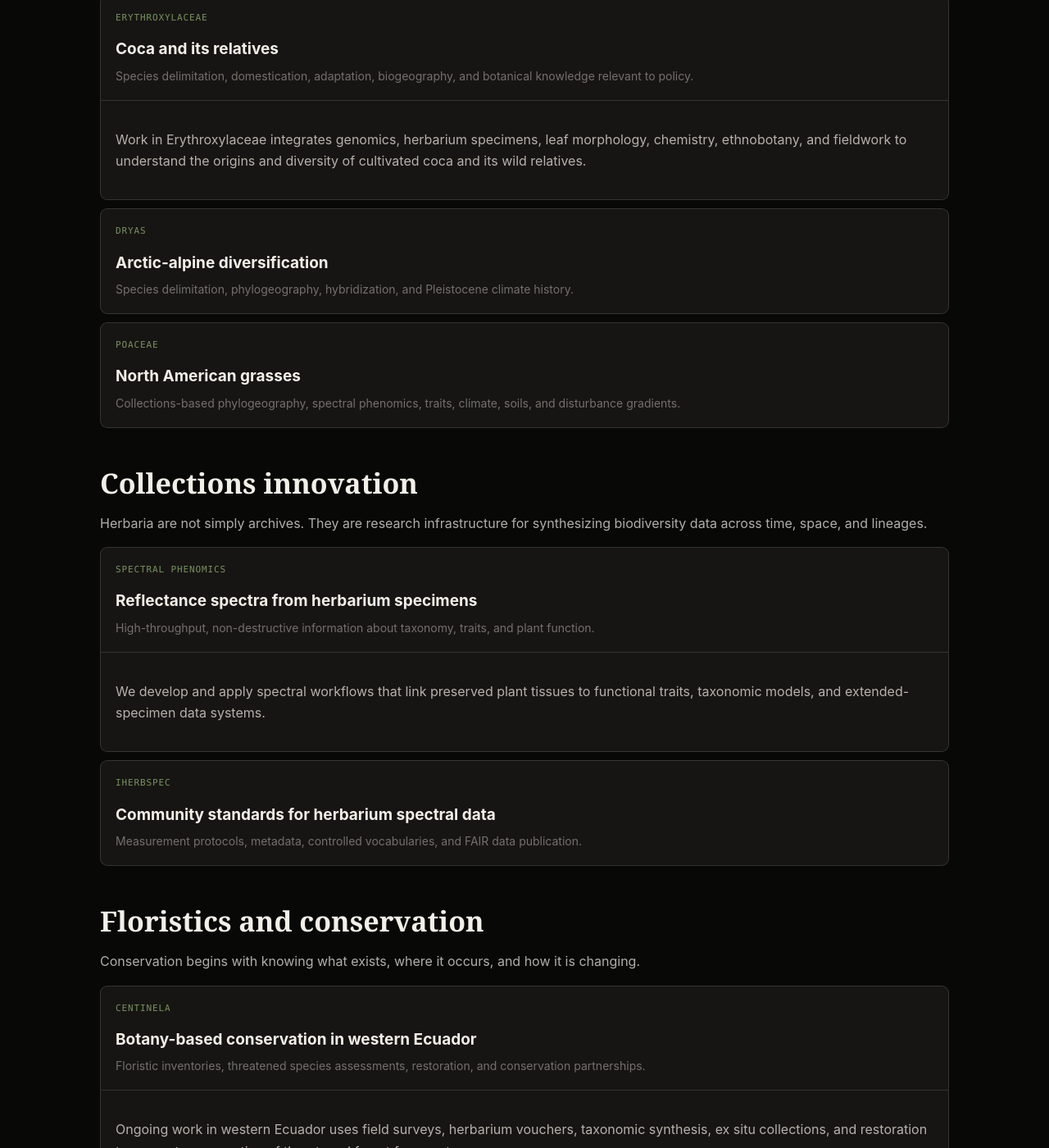
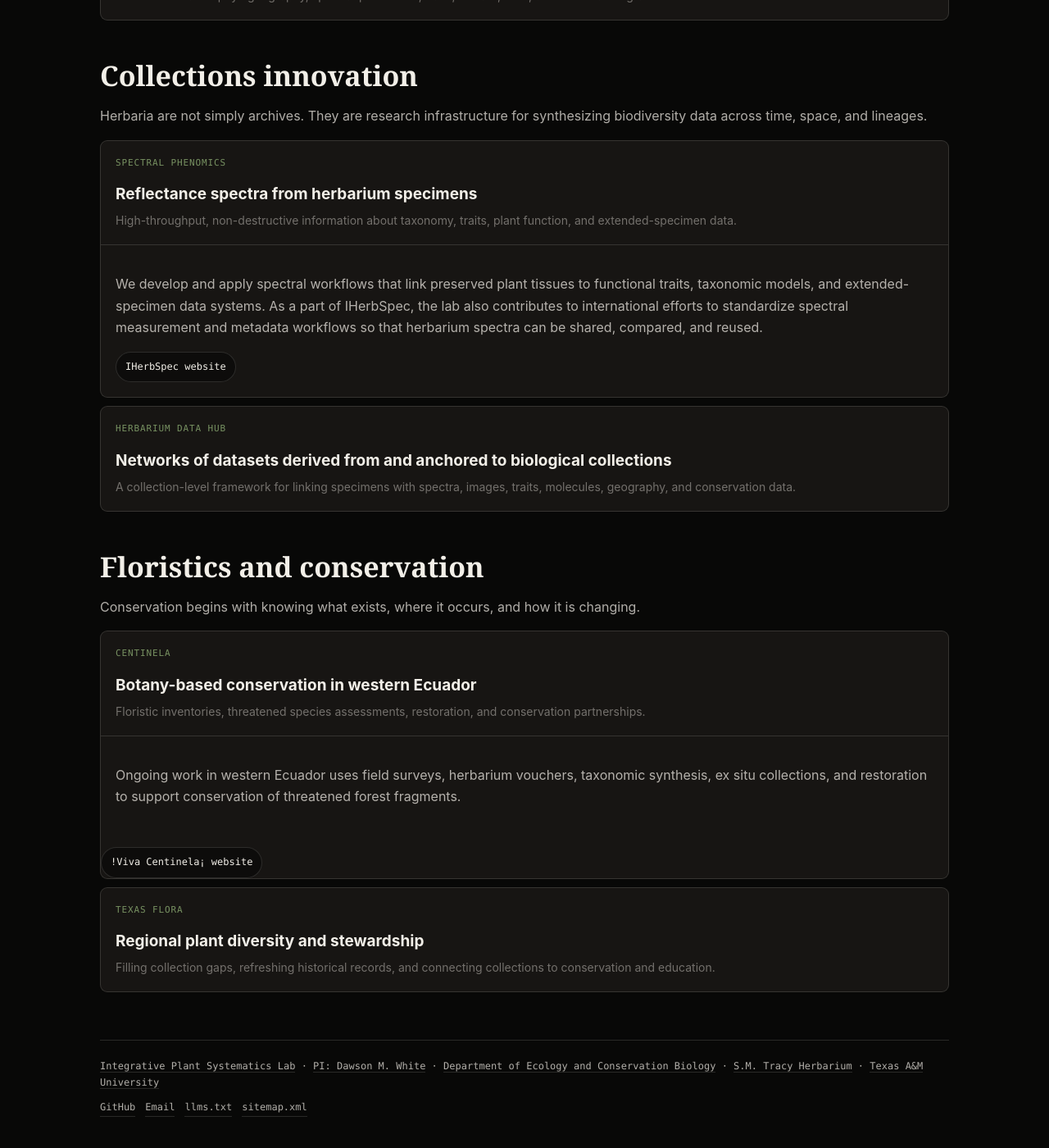
Before and after one commit to Erythroxylum/whiteplantsystematics.org, a Jekyll site: the page built from research.html, in a window 1280 px wide and 1400 px high, scrolled down 1089 px. Shown: the whole window at 82% size. Built offline with Jekyll 4.4.1, drawn with Linux system fonts in a browser that asks for light colours; some of the changed text lies outside the part shown.

Commit message:
join and research

```diff
--- a/join.html
+++ b/join.html
@@ -28,7 +28,7 @@ canonical: "https://whiteplantsystematics.org/join.html"
   </summary>
   <div class="layer-body">
     <p>
-      The Integrative Plant Systematics Lab at Texas A&amp;M University is recruiting a postdoctoral research associate to work on genomic and phenomic dimensions of plant evolution. The postdoc should be a botanist, broadly defined, and will be based in College Station to assist with the development and output of an integrative phylogeographic study of a focal grass clade.
+      The Integrative Plant Systematics Lab at Texas A&amp;M University is recruiting a postdoctoral research associate to work on genomic and phenomic dimensions of plant evolution. The postdoc should be a botanist (broadly defined) and will be based in College Station to assist with the development and output of an integrative phylogeographic study of a focal grass clade.
     </p>
 
     <p>
--- a/research.html
+++ b/research.html
@@ -7,13 +7,10 @@ canonical: "https://whiteplantsystematics.org/research.html"
 
 <div class="crumb"><a href="index.html">Home</a> › Research</div>
 <h1 class="title">Exploring and characterizing plant diversity and diversification</h1>
-<p class="lede">Our research asks how plant lineages vary in space and time, how we can name and classify them, how they evolve, and how botanical knowledge can support human and ecological functioning.</p>
+<p class="lede">We combine field collections, herbarium study, morphology, phylogenomics, population genomics, spectral phenomics, and comparative methods to study plant lineages and their evolutionary histories.</p>
 
-<div class="hero-img img-placeholder">Add research montage: field team · specimen · phylogeny · spectra · map</div>
 
-<h2 id="systematics">Integrative plant systematics</h2>
-<p>We combine field collections, herbarium study, morphology, phylogenomics, population genomics, spectral phenomics, and comparative methods to study plant lineages and their evolutionary histories.</p>
-
+<h2 id="systematics">Plant systematics</h2>
 <details class="layer" open>
   <summary><span class="layer-summary-text"><span class="sum-kicker">Erythroxylaceae</span><span class="sum-head">Coca and its relatives</span><span class="sum-trail">Species delimitation, domestication, adaptation, biogeography, and botanical knowledge relevant to policy.</span></span></summary>
   <div class="layer-body"><p>Work in Erythroxylaceae integrates genomics, herbarium specimens, leaf morphology, chemistry, ethnobotany, and fieldwork to understand the origins and diversity of cultivated coca and its wild relatives.</p></div>
@@ -33,16 +30,39 @@ canonical: "https://whiteplantsystematics.org/research.html"
 <p>Herbaria are not simply archives. They are research infrastructure for synthesizing biodiversity data across time, space, and lineages.</p>
 
 <details class="layer" open>
-  <summary><span class="layer-summary-text"><span class="sum-kicker">Spectral phenomics</span><span class="sum-head">Reflectance spectra from herbarium specimens</span><span class="sum-trail">High-throughput, non-destructive information about taxonomy, traits, and plant function.</span></span></summary>
-  <div class="layer-body"><p>We develop and apply spectral workflows that link preserved plant tissues to functional traits, taxonomic models, and extended-specimen data systems.</p></div>
+  <summary>
+    <span class="layer-summary-text">
+      <span class="sum-kicker">Spectral phenomics</span>
+      <span class="sum-head">Reflectance spectra from herbarium specimens</span>
+      <span class="sum-trail">High-throughput, non-destructive information about taxonomy, traits, plant function, and extended-specimen data.</span>
+    </span>
+  </summary>
+  <div class="layer-body">
+    <p>
+      We develop and apply spectral workflows that link preserved plant tissues to functional traits, taxonomic models, and extended-specimen data systems. As a part of IHerbSpec, the lab also contributes to international efforts to standardize spectral measurement and metadata workflows so that herbarium spectra can be shared, compared, and reused.
+    </p>
+    <div class="layer-links">
+      <a href="https://iherbspec.github.io/" target="_blank" rel="noopener">IHerbSpec website</a>
+    </div>
+  </div>
 </details>
 
 <details class="layer">
-  <summary><span class="layer-summary-text"><span class="sum-kicker">IHerbSpec</span><span class="sum-head">Community standards for herbarium spectral data</span><span class="sum-trail">Measurement protocols, metadata, controlled vocabularies, and FAIR data publication.</span></span></summary>
-  <div class="layer-body"><p>The lab contributes to international efforts to standardize spectral measurement and metadata workflows so that herbarium spectra can be shared, compared, and reused.</p></div>
-  <div class="layer-links">
-  <a href="https://iherbspec.github.io/" target="_blank" rel="noopener">IHerbSpec website</a>
-</div>
+  <summary>
+    <span class="layer-summary-text">
+      <span class="sum-kicker">Herbarium data hub</span>
+      <span class="sum-head">Networks of datasets derived from and anchored to biological collections</span>
+      <span class="sum-trail">A collection-level framework for linking specimens with spectra, images, traits, molecules, geography, and conservation data.</span>
+    </span>
+  </summary>
+  <div class="layer-body">
+    <p>
+      We are developing ideas for a herbarium data hub that connects S.M. Tracy Herbarium specimens with the extended datasets generated from them, including spectra, images, traits, genomic data, geographic information, and conservation-relevant observations. The goal is to make specimen-linked data more discoverable, interpretable, and reusable while maintaining compatibility with broader biodiversity data networks such as GBIF and iDigBio.
+    </p>
+    <p>
+      This work asks what a well-resourced, collection-level public interface can add beyond existing aggregators: richer context for local collections, tighter links among project datasets, clearer data provenance, and new ways for students, collaborators, and data users to move from a specimen record to the biological evidence connected to it.
+    </p>
+  </div>
 </details>
 
 <h2 id="conservation">Floristics and conservation</h2>
```
